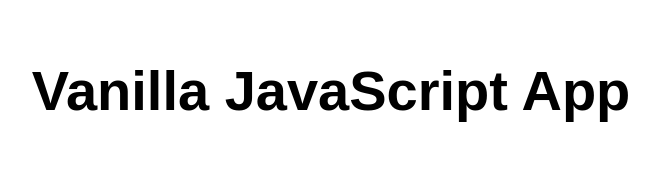
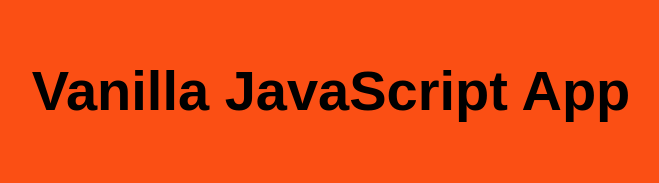
Before and after one commit to gradya1010/PCitCLDWebsite, a website: page src/index.html in a window 1280 px wide. Shown: the whole page, without its empty margins (309-968 px from the left). Drawn offline with Linux system fonts and the light colour scheme.

Commit message:
commit 4/17/23 6:29pm mountain change background to orange via style.css

```diff
--- a/src/styles.css
+++ b/src/styles.css
@@ -6,7 +6,7 @@ html, body {
   margin: 0;
   border: 0;
   padding: 0;
-  background-color: #fff;
+  background-color: #FB4F14;
 }
 
 main {
```
Also changed, not shown: readme.md.
